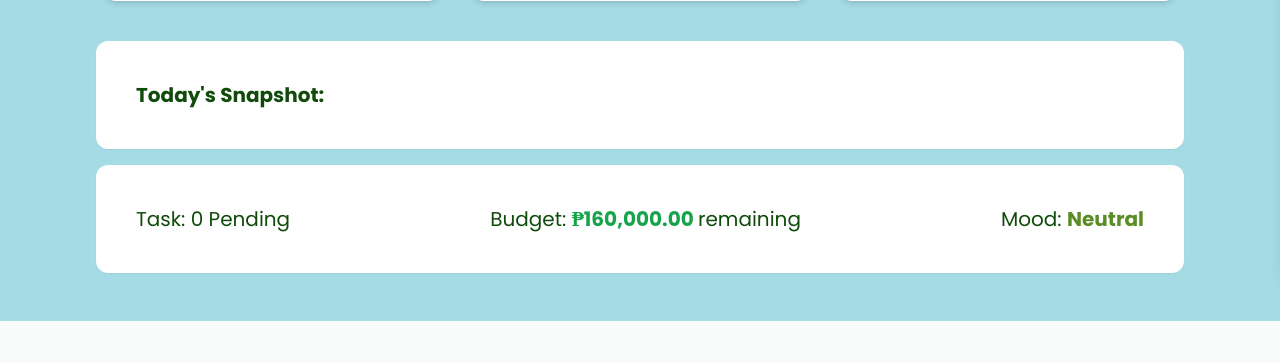
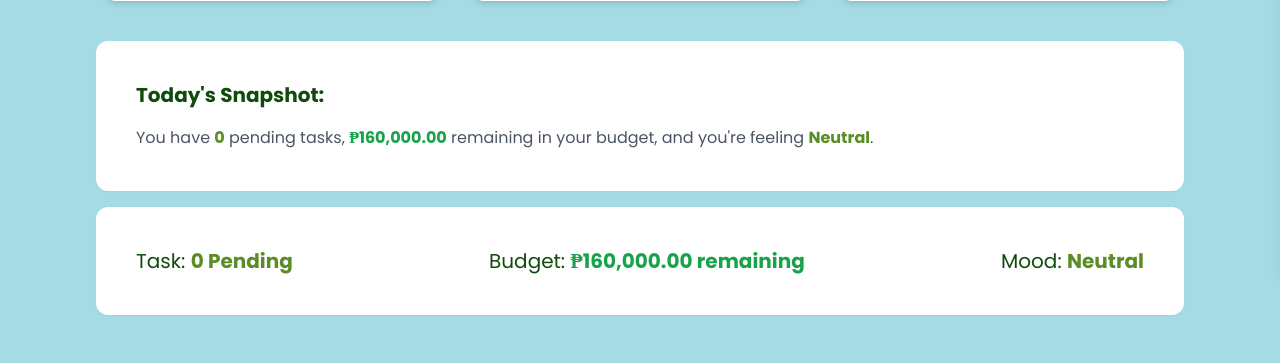
Before and after one commit to gadomarialina-bit/MomCare-App-by-MomTech, a Flask app: page /dashboard in a window 1280 px wide. Shown: the part 528-891 px from the top of the page. Before the commit the page ends 849 px from the top, so only its background shows below. Run offline with Flask 3, Linux system fonts and the light colour scheme; a user stored in the database is signed in; data comes from the database, SQL or seed files in the repository; both versions use the stored data as it was after the commit; some libraries are stand-ins or nearby versions.

Commit message:
update today's snapshot

```diff
--- a/templates/dashboard.html
+++ b/templates/dashboard.html
@@ -202,15 +202,23 @@
     <!-- SNAPSHOT BOXES -->
     <div class="w-[85%] mx-auto bg-white mt-4 p-10 rounded-xl shadow-sm md:w-[85%]">
         <strong class="text-xl">Today's Snapshot:</strong>
+        <p class="mt-4 text-gray-600 leading-relaxed">
+            You have <span class="font-bold text-[#5a8d26]">{{ pending_count }}</span> pending tasks,
+            <span class="font-bold {% if remaining_budget < 0 %}text-red-500{% else %}text-green-600{% endif %}">₱{{
+                "{:,.2f}".format(remaining_budget) }}</span>
+            remaining in your budget, and you're feeling <span class="font-bold text-[#5a8d26]">{{ mood_data.mood if
+                mood_data else 'Neutral' }}</span>.
+        </p>
     </div>
 
     <div
         class="w-[85%] mx-auto bg-white mt-4 mb-12 p-10 rounded-xl shadow-sm flex flex-col md:flex-row justify-between text-xl gap-4 md:gap-0 md:w-[85%]">
-        <span id="snapshotPendingTasks">Task: {{ pending_count }} Pending</span>
+        <span id="snapshotPendingTasks">Task: <span class="font-bold text-[#5a8d26]">{{ pending_count }}
+                Pending</span></span>
         <span id="snapshotBudgetRemaining">Budget:
             <span class="{% if remaining_budget < 0 %}text-red-500{% else %}text-green-600{% endif %} font-bold">
-                ₱{{ "{:,.2f}".format(remaining_budget) }}
-            </span> remaining
+                ₱{{ "{:,.2f}".format(remaining_budget) }} remaining
+            </span>
         </span>
         <span id="snapshotMood">Mood: <span class="font-bold text-[#5a8d26]">{{ mood_data.mood if mood_data else
                 'Neutral' }}</span></span>
```
Also changed, not shown: users.db.
